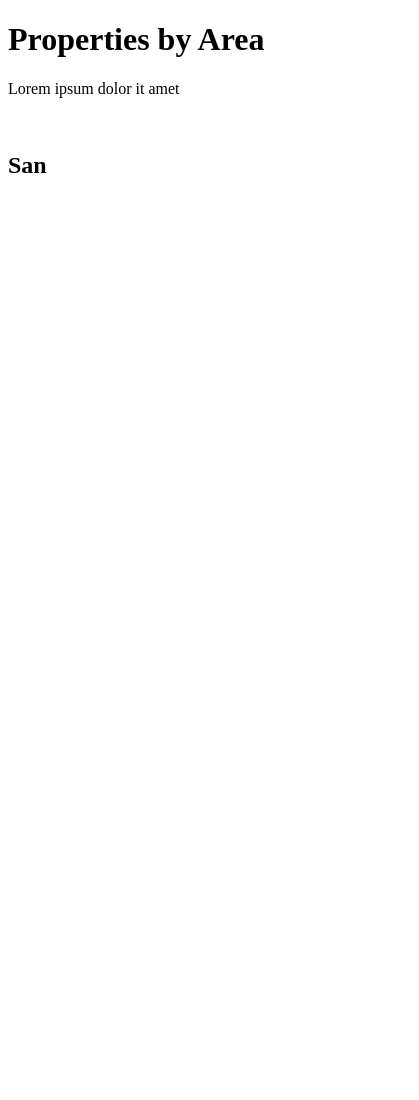
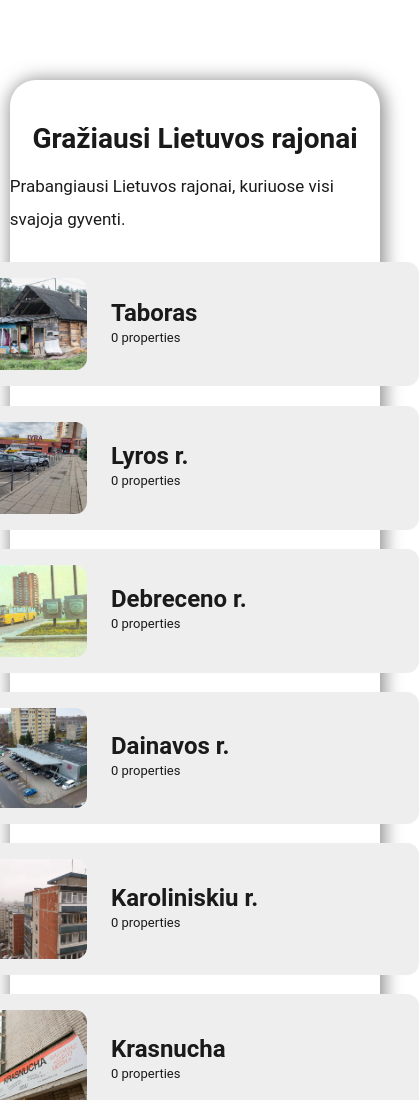
Before and after one commit to knoeks/projects, a plain HTML site: page responsive-grid/index.html in a window 390 px wide. Shown: the top 1100 px of the page, 419 px wide, since content can reach past the window. Before the commit the page ends 844 px from the top, so only its background shows below. Drawn offline with Linux system fonts and the light colour scheme.

Commit message:
complete media query

```diff
--- a/responsive-grid/assets/style.css
+++ b/responsive-grid/assets/style.css
@@ -0,0 +1,118 @@
+* {
+    box-sizing: border-box;
+    margin: 0;
+    padding: 0;
+}
+
+@media (min-width: 1500px) {
+    .properties-grid {
+        grid-template-columns: repeat(3, 28.8125rem);
+        grid-template-rows: repeat(3, 7.75rem);
+    }
+
+    .properties-outerline {
+        width: 95.0625rem;
+        height: 39.8125rem;
+    }
+
+}
+
+@media (max-width: 1500px) {
+    .properties-grid {
+        grid-template-columns: repeat(3, 18.5625rem);
+        grid-template-rows: repeat(3, 7.75rem);
+    }
+
+    .properties-outerline {
+        width: 65.625rem;
+        height: 39.5625rem;
+    }
+
+}
+
+@media (max-width: 1000px) {
+    .properties-grid {
+        grid-template-columns: repeat(1, 28rem);
+        grid-template-rows: repeat(9, 6,25rem);
+    }
+
+    .properties-outerline {
+        width: 34.5rem;
+        height: 95.625rem;
+    }
+}
+
+
+
+:root {
+    --dark-black: #1a1a1a;
+    --light-gray: #eeeeee;
+}
+
+body {
+    font-family: Roboto, Oxygen, Ubuntu, Cantarell, 'Open Sans', 'Helvetica Neue', sans-serif;
+    color: var(--dark-black);
+}
+
+.properties-outerline {
+    display: flex;
+    flex-direction: column;
+    align-items:  center;
+    margin: 5rem auto;
+    border-radius: 1.625rem;
+    box-shadow: 2px 2px 17px 3px rgba(110,110,110,0.75);
+    max-width: 95%;
+}
+
+.title {
+    display: flex;
+    flex-direction: column;
+    align-items: center;
+}
+
+.title h1 {
+    font-size: 1.75rem;
+    line-height: 3.25rem;
+    margin-top: 2.08rem;
+}
+
+.title p {
+    font-size: 1.0625rem;
+    line-height: 2.01875rem;
+    margin-block: 0.31rem 1.72rem;
+}
+
+.properties-grid {
+    display: grid;
+    gap: 1.2rem;
+}
+
+.properties-grid img {
+    display: block;
+    width: 6.25rem;
+    margin: 1rem;
+    border-radius: 0.75rem;
+}
+
+.properties-city {
+    display: flex;
+    background-color: var(--light-gray);
+    justify-items: center;
+    border-radius: 0.75rem;
+}
+
+.properties-city-details {
+    margin-inline: 0.5rem;
+    display: flex;
+    flex-direction: column;
+    justify-content: center;
+}
+
+.properties-city-details p {
+    font-size: 1.1875rem;
+    line-height: 1.425rem;
+}
+
+.properties-city-details p {
+    font-size: 0.8125rem;
+}
--- a/responsive-grid/index.html
+++ b/responsive-grid/index.html
@@ -7,23 +7,81 @@
     <link rel="stylesheet" href="assets/style.css">
 </head>
 <body>
-    <header>
-        <h1>Properties by Area</h1>
-        <p>Lorem ipsum dolor it amet</p>
-    </header>
-    <div>
-        <section>
-            <img src="" alt="">
-            <h2>San </h2>
-        </section>
-        <section></section>
-        <section></section>
-        <section></section>
-        <section></section>
-        <section></section>
-        <section></section>
-        <section></section>
-        <section></section>
+
+    <div class="properties-outerline">
+        <header class="title">
+            <h1>Gražiausi Lietuvos rajonai</h1>
+            <p>Prabangiausi Lietuvos rajonai, kuriuose visi svajoja gyventi.</p>
+        </header>
+
+        <div class="properties-grid">
+
+            <section class="properties-city">
+                <img src="assets/images/taboras.avif" alt="Taboras">
+                <div class="properties-city-details">
+                    <h2>Taboras</h2>
+                    <p>0 properties</p>
+                </div>
+            </section>
+
+            <section class="properties-city">
+                <img src="assets/images/lyra.avif" alt="Lyros r.">
+                <div class="properties-city-details">
+                    <h2>Lyros r.</h2>
+                    <p>0 properties</p>
+                </div>
+            </section>
+            <section class="properties-city">
+                <img src="assets/images/debrecenas.avif" alt="Debreceno r.">
+                <div class="properties-city-details">
+                    <h2>Debreceno r.</h2>
+                    <p>0 properties</p>
+                </div>
+            </section>
+            <section class="properties-city">
+                <img src="assets/images/dainavos r..avif" alt="Dainavos r.">
+                <div class="properties-city-details">
+                    <h2>Dainavos r.</h2>
+                    <p>0 properties</p>
+                </div>
+            </section>
+            <section class="properties-city">
+                <img src="assets/images/karoliniskes.avif" alt="Karoliniskiu r.">
+                <div class="properties-city-details">
+                    <h2>Karoliniskiu r.</h2>
+                    <p>0 properties</p>
+                </div>
+            </section>
+            <section class="properties-city">
+                <img src="assets/images/krasnucha.avif" alt="Krasnucha">
+                <div class="properties-city-details">
+                    <h2>Krasnucha</h2>
+                    <p>0 properties</p>
+                </div>
+            </section>
+            <section class="properties-city">
+                <img src="assets/images/pempininkai.avif" alt="Pempininkų r.">
+                <div class="properties-city-details">
+                    <h2>Pempininkų r.</h2>
+                    <p>0 properties</p>
+                </div>
+            </section>
+            <section class="properties-city">
+                <img src="assets/images/naujininku r..avif" alt="Naujininkų r.">
+                <div class="properties-city-details">
+                    <h2>Naujininkų r.</h2>
+                    <p>0 properties</p>
+                </div>
+            </section>
+
+            <section class="properties-city">
+                <img src="assets/images/besarabijos r..avif" alt="Besarabija">
+                <div class="properties-city-details">
+                    <h2>Besarabijos r.</h2>
+                    <p>0 properties</p>
+                </div>
+            </section>
+        </div>
     </div>
 
 </body>
```
Also changed, not shown: responsive-grid/assets/images/besarabijos r..avif (added), responsive-grid/assets/images/dainavos r..avif (added), responsive-grid/assets/images/debrecenas.avif (added), responsive-grid/assets/images/karoliniskes.avif (added), responsive-grid/assets/images/krasnucha.avif (added), responsive-grid/assets/images/lyra.avif (added), responsive-grid/assets/images/naujininku r..avif (added), responsive-grid/assets/images/pempininkai.avif (added), responsive-grid/assets/images/taboras.avif (added).
